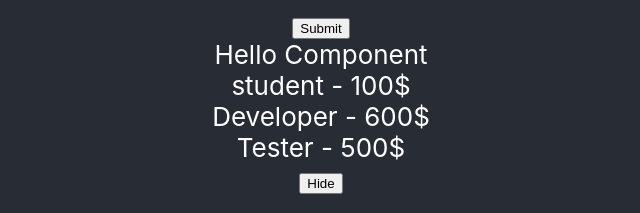
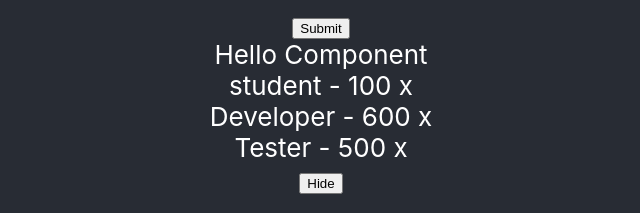
Before and after one commit to trungdung70199/my-react-app, a React (Create React App) app: page / in a window 1280 px wide. Both pictures are taken after a click on the button "Show". Shown: the part 505-718 px from the top of the page, without its empty margins (319-959 px from the left). Built offline with nearby package versions, Linux system fonts and the light colour scheme.

Commit message:
update file

```diff
--- a/src/views/Example/AddComponent.js
+++ b/src/views/Example/AddComponent.js
@@ -46,12 +46,14 @@
                     type="text"
                     value={this.state.title}
                     onChange={(event) => this.handleChangeJob(event)} />
-                <br />
+                <br/>
                 <label htmlFor="lname">Salary:</label><br />
                 <input
                     type="text"
                     value={this.state.salary}
-                    onChange={(event) => this.handleChangeSalary(event)} /><br /><br />
+                    onChange={(event) => this.handleChangeSalary(event)}
+                    />
+                    <br /><br />
                 <input
                     type="submit"
                     value="Submit"
--- a/src/views/Example/Child.js
+++ b/src/views/Example/Child.js
@@ -11,10 +11,15 @@
         showJobs: !this.state.showJobs // Neu true <--> false
     })
     }
+
+    handleOnclickDelete = (job) => {
+        console.log('>>> handleOnclickDelete: ', job)
+        this.props.deleteAJob(job)
+    }
     render() {
         // let name = this.props.name;
         // let age = this.props.age;
-        // or khi ten bien trung voi ten key
+        // or variable == key
         let { arrJobs } = this.props;
         let { showJobs } = this.state;
         let check = showJobs === true ? 'showJobs = true' : 'showJobs = false';
@@ -35,7 +40,8 @@
                                 }
                                 return (
                                     <div key={item.id}>
-                                        {item.title} - {item.salary}$
+                                        {item.title} - {item.salary}
+                                        <></> <span onClick={()=>this.handleOnclickDelete(item)}>x</span> {/*<></> tao khoang trang */}
                                     </div>
                                 )
                             })
--- a/src/views/Example/Form.js
+++ b/src/views/Example/Form.js
@@ -15,13 +15,24 @@
 
     addNewJob = (job) => {
         console.log('Check job from parent:', job);
+        // let currentJobs  = this.state.arrJobs;
+        // currentJobs.push(job)
         // let currentJobs = this.state.arrJobs
         // or
         this.setState({
-            arrJobs: [...this.state.arrJobs, job]
+            // or
+            arrJobs: [...this.state.arrJobs, job] //...: copy arrJobs
+            // arrJobs: currentJobs
     })
     }
 
+    deleteAJob = (job) => {
+        let currentJobs = this.state.arrJobs;
+        currentJobs = currentJobs.filter(item => item.id !== job.id)
+        this.setState({
+            arrJobs: currentJobs
+        })
+    }
     render() {
         return (
             <>
@@ -30,6 +41,7 @@
                 />
                 <Child
                     arrJobs = {this.state.arrJobs}
+                    deleteAJob = {this.addNewJob}
                 />
             </>
         )
```
